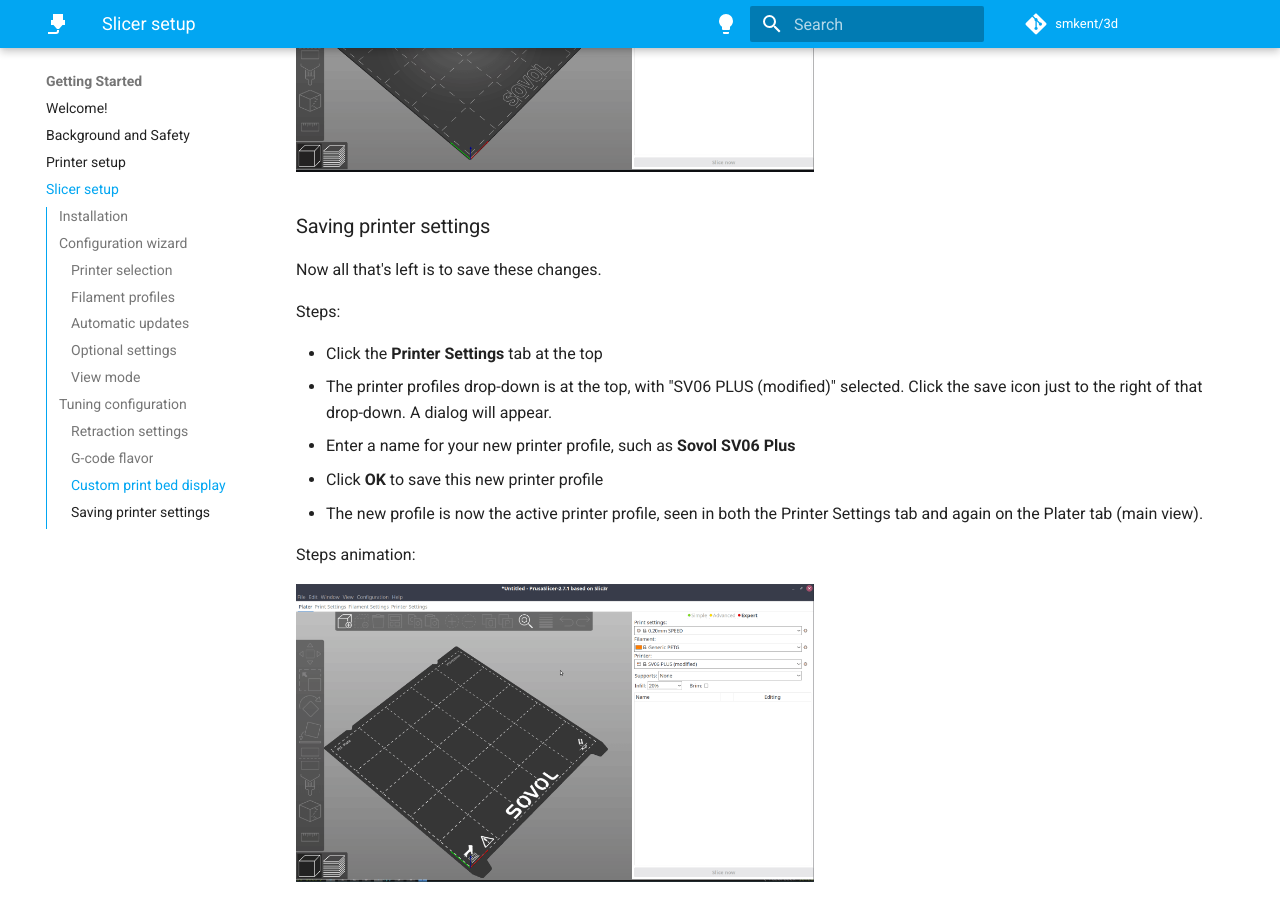
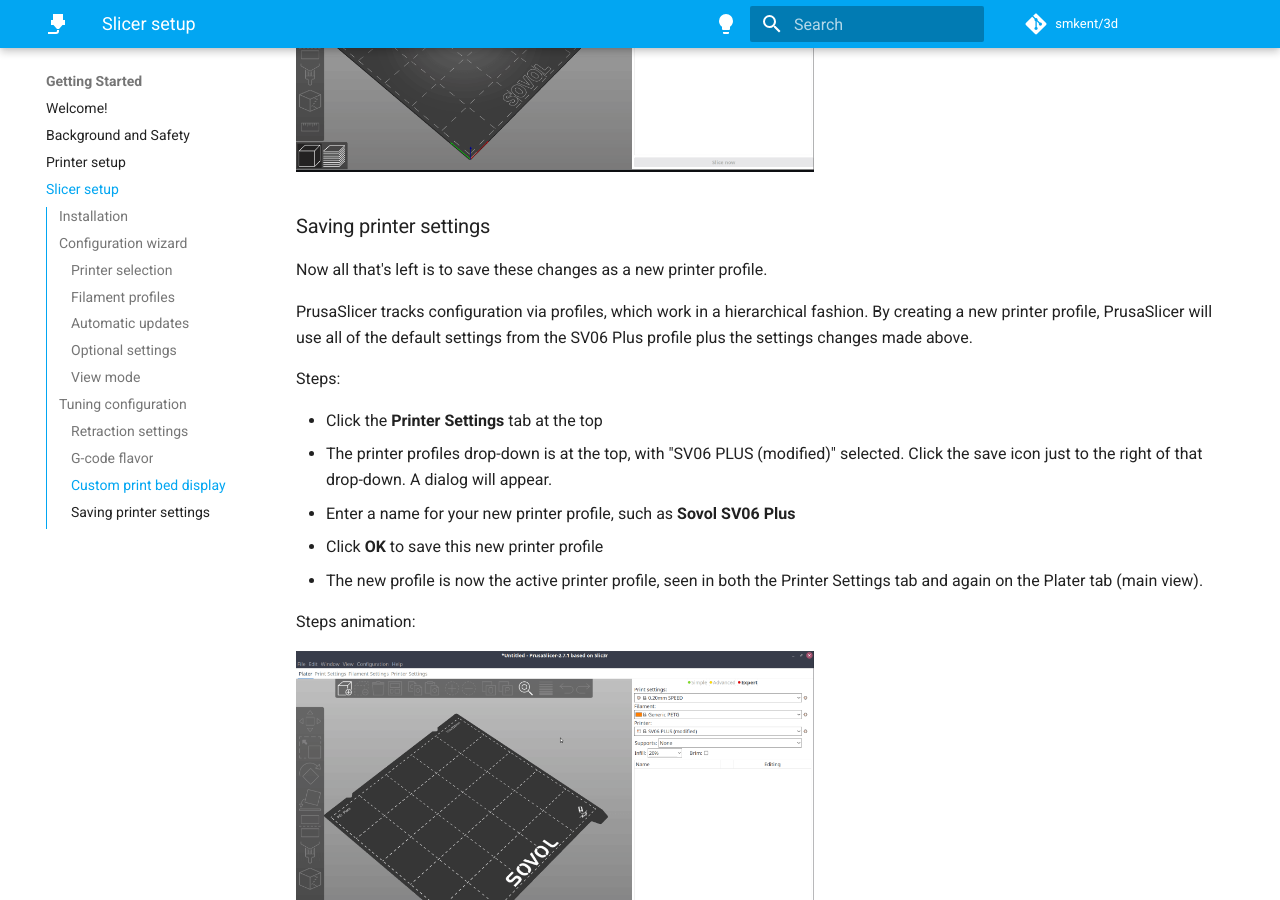
Before and after one commit to smkent/3d, an MkDocs documentation site: the page built from docs/getting-started/slicer-setup.md, in a window 1280 px wide and 900 px high, scrolled down 9722 px. Built offline with MkDocs 1.6.1 and Material for MkDocs 9.7.7, drawn with Linux system fonts in a browser that asks for light colours; comment, search, counter and statistics services are not loaded.

Commit message:
Tweak profile save wording

```diff
--- a/docs/getting-started/slicer-setup.md
+++ b/docs/getting-started/slicer-setup.md
@@ -215,7 +215,12 @@
 
 ### Saving printer settings
 
-Now all that's left is to save these changes.
+Now all that's left is to save these changes as a new printer profile.
+
+PrusaSlicer tracks configuration via profiles, which work in a hierarchical
+fashion. By creating a new printer profile, PrusaSlicer will use all of the
+default settings from the SV06 Plus profile plus the settings changes made
+above.
 
 Steps:
 
```
